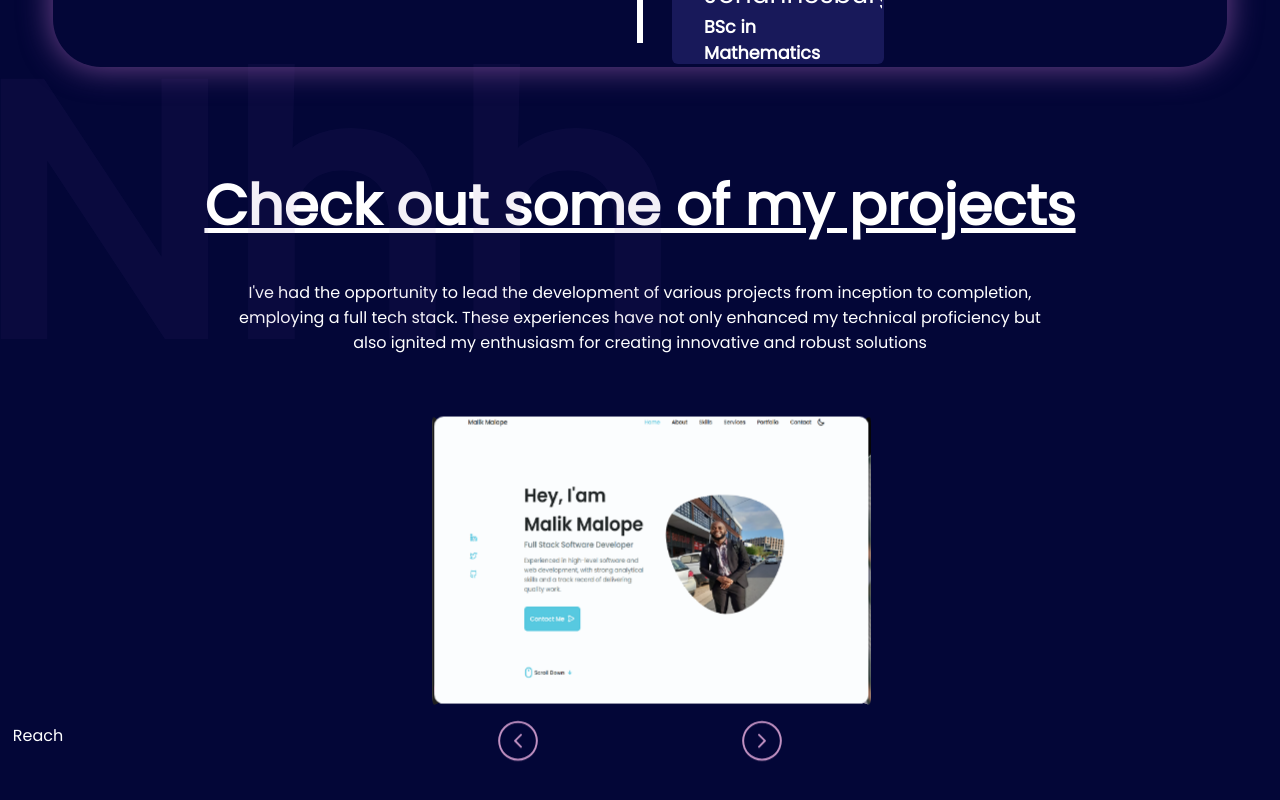
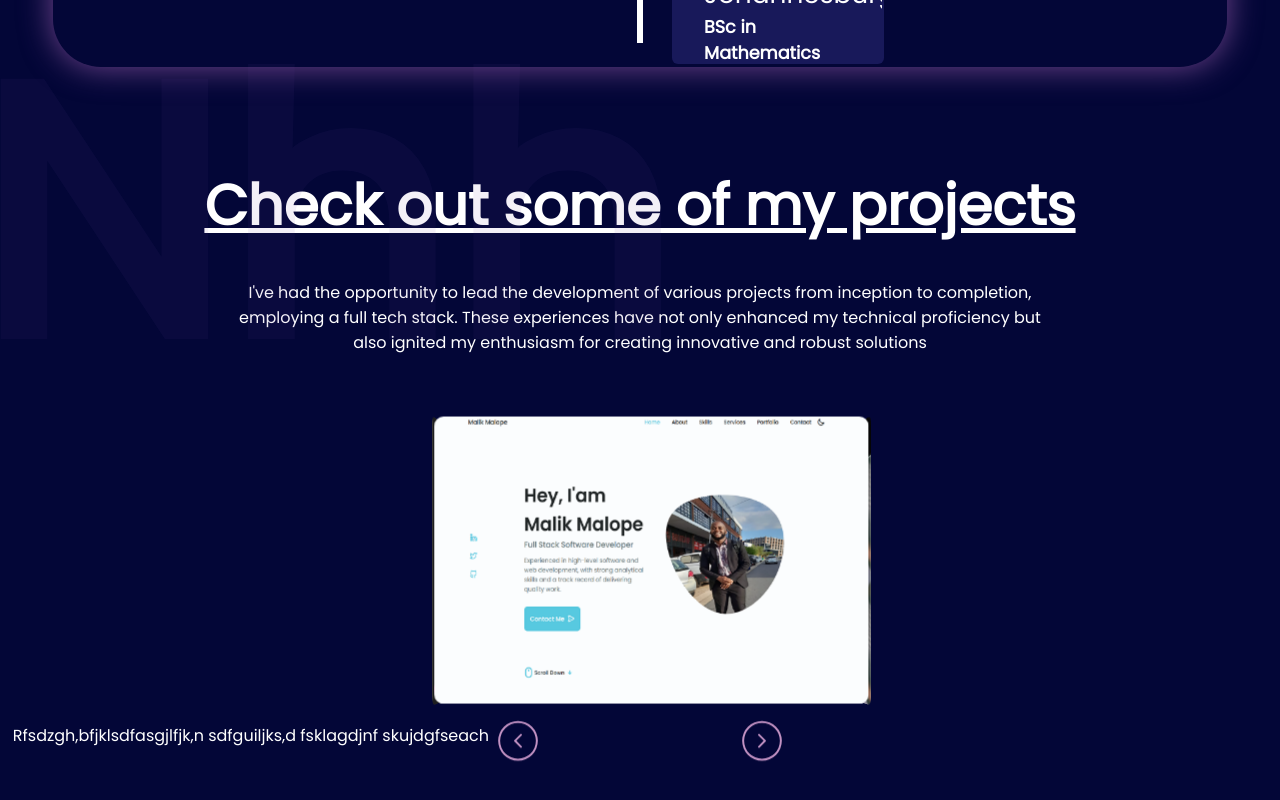
Before and after one commit to libSpace/my-react-portfolio-one, a React (Create React App) app: page / in a window 1280 px wide. Shown: the part 2300-3100 px from the top of the page. Built offline with nearby package versions, Linux system fonts and the light colour scheme.

Commit message:
Done for today

```diff
--- a/src/component/Reach.css
+++ b/src/component/Reach.css
@@ -3,5 +3,6 @@
     align-items: center;
     align-content: center;
     text-align: center;
-    border: 3px red;
+    border: 3px solid red;
+    margin: 100px;
 }
--- a/src/component/Reach.js
+++ b/src/component/Reach.js
@@ -2,6 +2,6 @@ import React from 'react'
 
 export default function Reach() {
   return (
-    <div className='reach-container'>Reach</div>
+    <div className='reach-container'>Rfsdzgh,bfjklsdfasgjlfjk,n sdfguiljks,d fsklagdjnf skujdgfseach</div>
   )
 }
```
